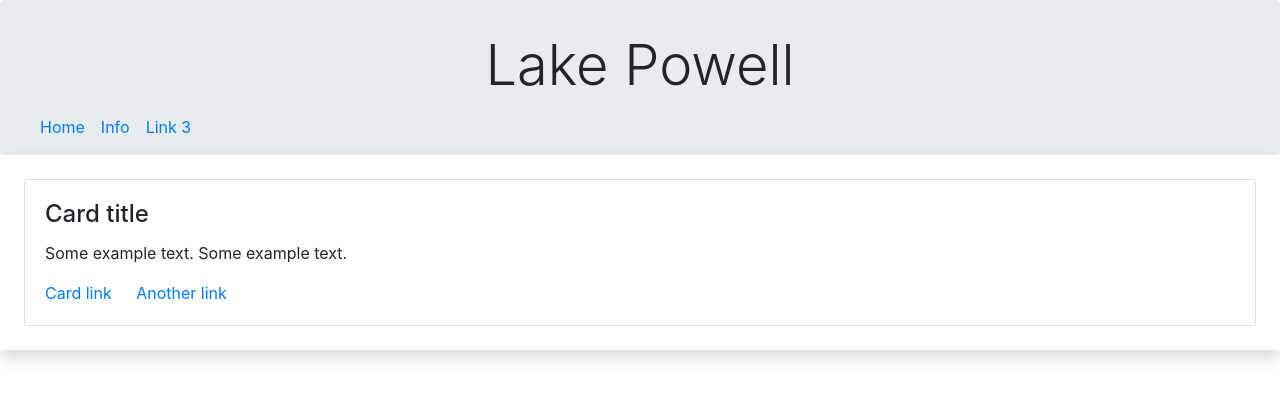
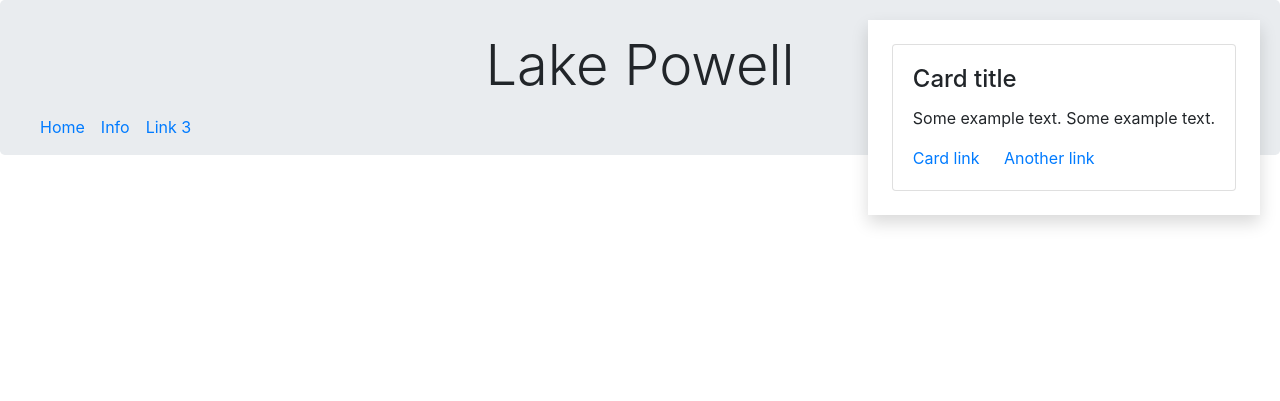
Before and after one commit to jordanburdett/lake-powell, a PHP site: page /home.php in a window 1280 px wide. Shown: the top 401 px of the page. Run offline with PHP 8.4, Linux system fonts and the light colour scheme.

Commit message:
built home.php index

```diff
--- a/styles.css
+++ b/styles.css
@@ -14,7 +14,6 @@
 
 .login {
     position: absolute;
-    position: sticky;
     top: 20px;
     right: 20px;
 
```
